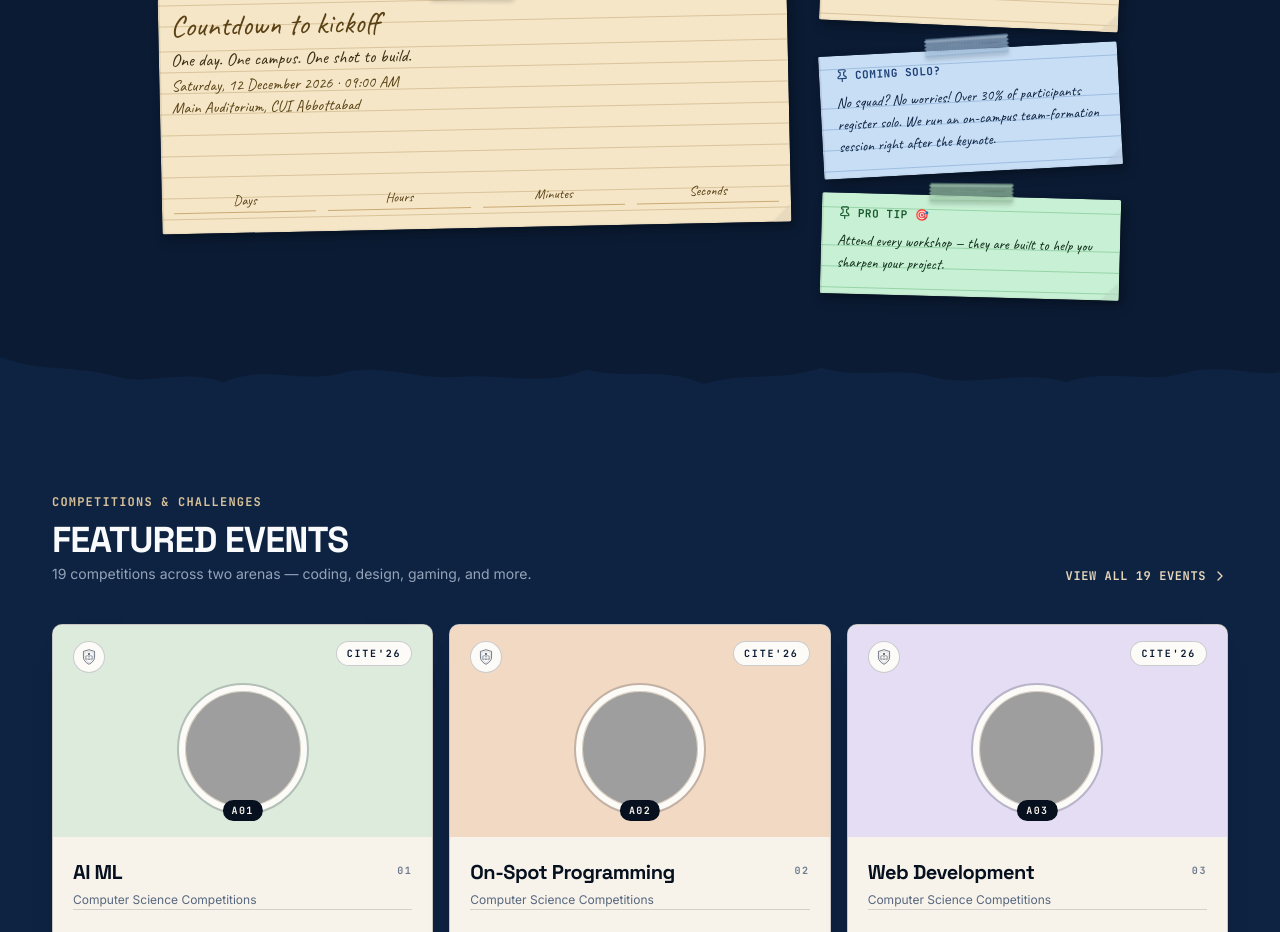
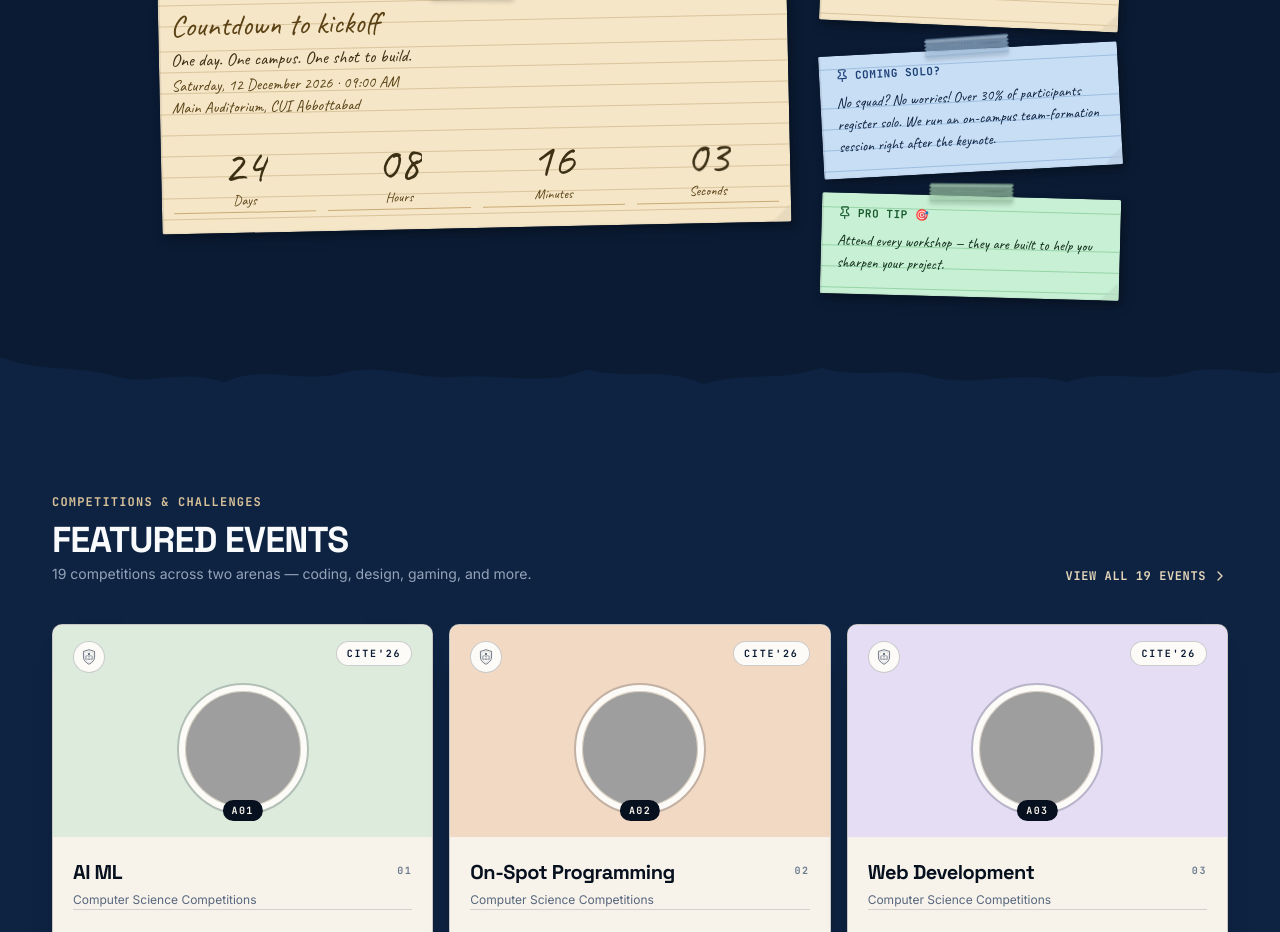
Before and after one commit to Mudasir012/SITE-Website, a React (Vite) app: page / in a window 1280 px wide. Shown: the part 1820-2752 px from the top of the page. Built offline with nearby package versions, Linux system fonts and the light colour scheme; grey boxes are pictures that could not be loaded; a web font is replaced by a local one.

Commit message:
fix: set default className for Digit component and specify width for proper layout

```diff
--- a/src/components/Countdown.jsx
+++ b/src/components/Countdown.jsx
@@ -17,11 +17,13 @@ function getRemaining(target) {
   };
 }
 
-function Digit({ value, className }) {
+function Digit({ value, className = '' }) {
   const reduced = useReducedMotion();
 
   return (
-    <span className="relative block h-[1em] overflow-hidden tabular-nums">
+    // Explicit width: the digit spans are absolutely positioned, so without
+    // this the wrapper collapses to ~0px and clips the number.
+    <span className="relative block h-[1em] w-[2.2ch] overflow-hidden tabular-nums">
       <AnimatePresence initial={false}>
         <motion.span
           key={value}
```
